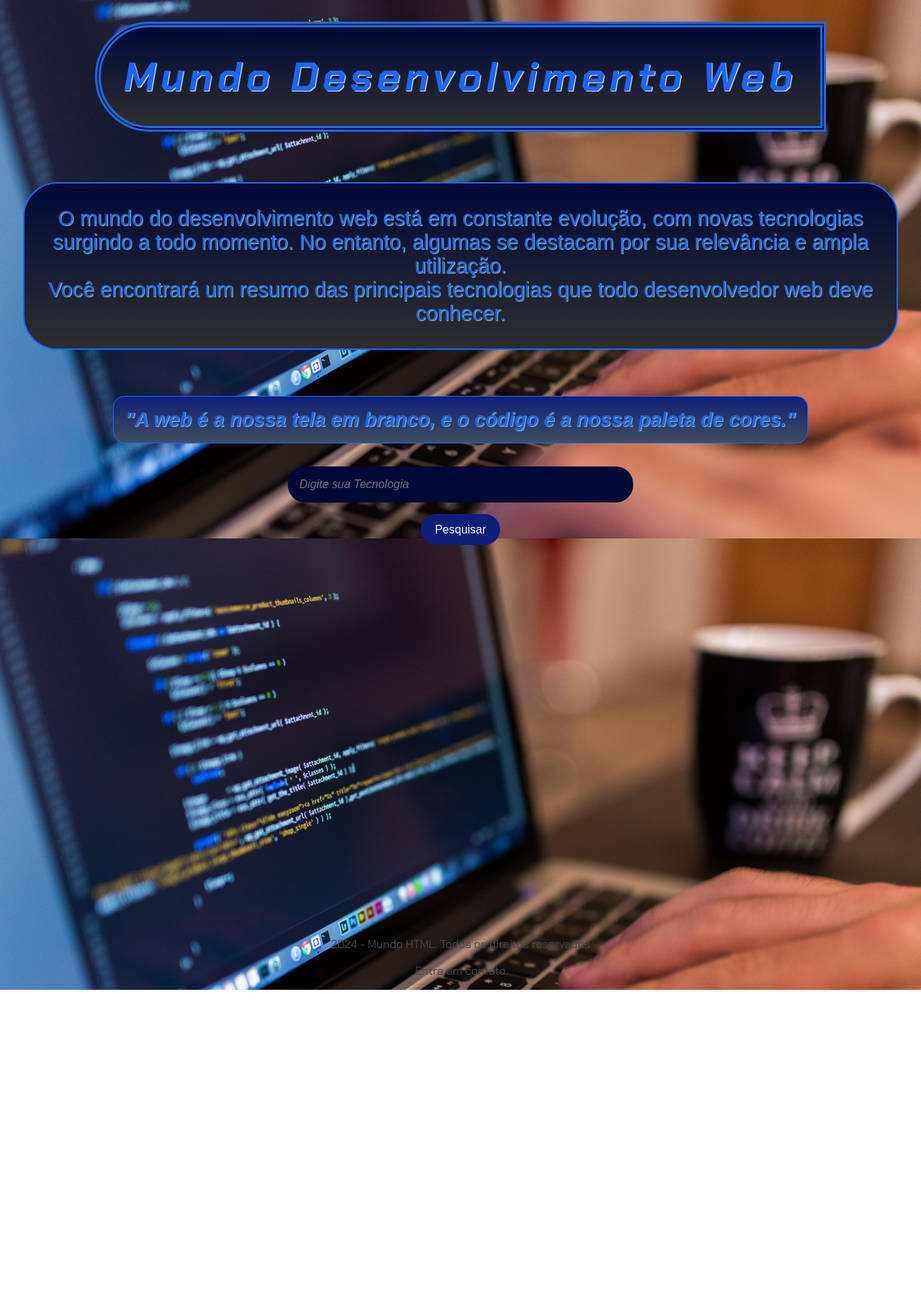
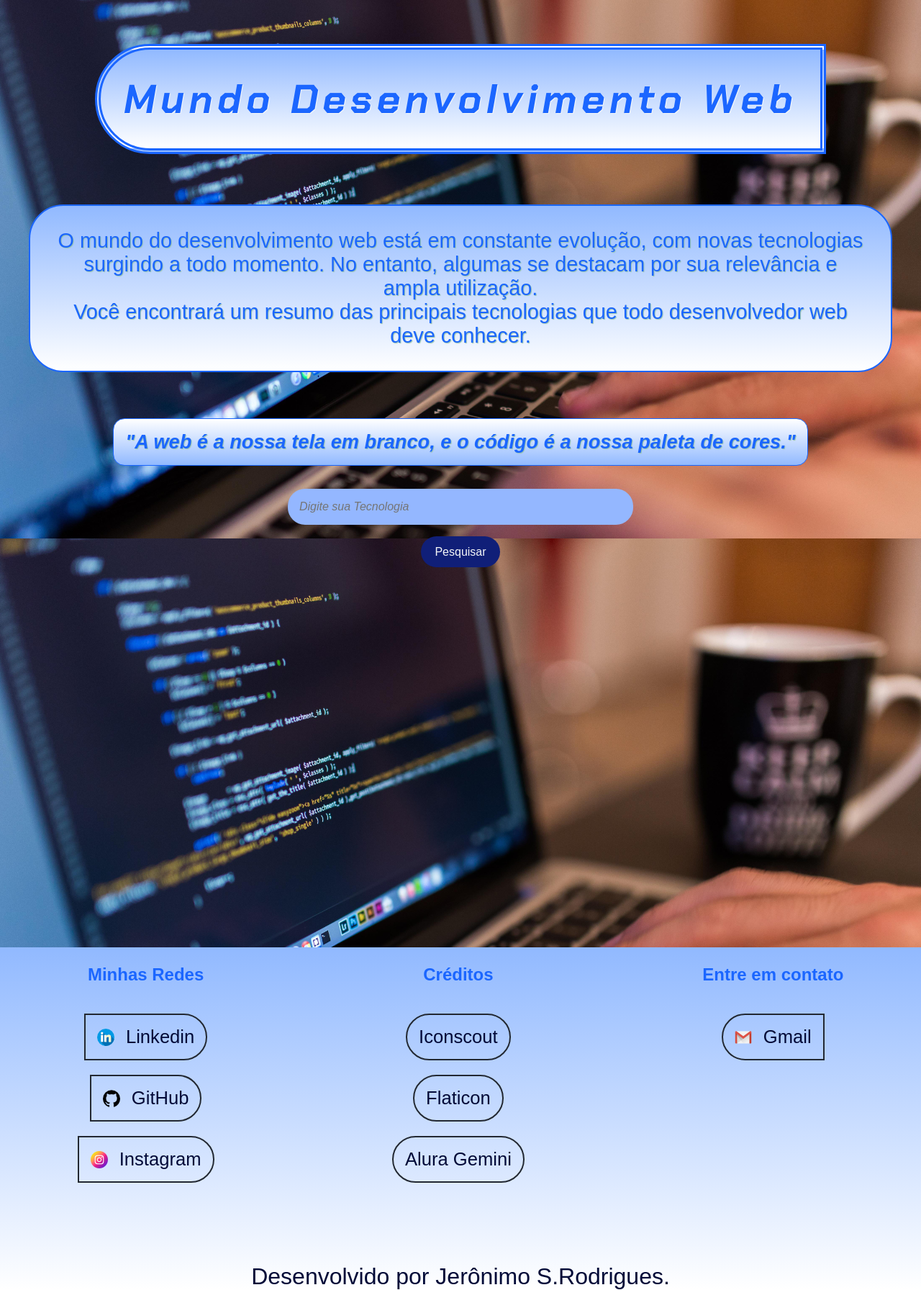
Before and after one commit to JeronimoSantos/Projeto-Imesao-Dev-Gemini, a plain HTML site: page index.html in a window 1280 px wide. Shown: the part 52-1844 px from the top of the page at 72% size. Before the commit the page ends 1427 px from the top, so only its background shows below. Drawn offline with Linux system fonts and the light colour scheme.

Commit message:
Projeto final!

```diff
--- a/index.html
+++ b/index.html
@@ -3,7 +3,7 @@
 <head>
     <meta charset="UTF-8">
     <meta name="viewport" content="width=device-width, initial-scale=1.0">
-    <title>Imersão Dev Gemini</title>
+    <title>Quia Tecnologias Web</title>
     <link rel="shortcut icon" type="imagens/icon" href="./Imagens/local-na-rede-internet.png">
     <link rel="stylesheet" href="style.css">
 </head>
@@ -31,9 +31,36 @@
     <section id="resultados-pesquisa" class="resultados-pesquisa"></section>
 </main>
 
-<footer>
-    <p>2024 - Mundo HTML. Todos os direitos reservados</p>
-    <p>Entre em contato</p>
+<footer class="rodape">
+    <section class="container-rodape">
+        <section class="container-conteudo">
+            <h3 class="rodape-titulo">Minhas Redes</h3>
+                <ul class="rodape-lista">
+                    <li class="lista-item"><a class="rodape-ancora" id="ancora-mouse" href="https://www.linkedin.com/in/jeronimo-s-rodrigues-dev/" title="Linkedin"><img src="/Imagens/Icones/linkedin.png" alt="Rede Social Linkedin">Linkedin</a></li>
+                    <li class="lista-item"><a class="rodape-ancora" id="ancora-mouse" href="https://github.com/JeronimoSantos" title="GitHub"><img src="/Imagens/Icones/github.png" alt="Rede Social GitHub">GitHub</a></li>
+                    <li class="lista-item"><a class="rodape-ancora" id="ancora-mouse" href="https://www.instagram.com/jeronimo_santos_oficial/"  title="Instagram"><img src="/Imagens/Icones/instagram.png" alt=" Rede Social Instagram">Instagram</a></li>
+                </ul>
+        </section>
+
+        <section class="container-conteudo">
+            <h3 class="rodape-titulo">Créditos</h3>
+            <ul class="rodape-lista">
+                <li class="lista-item"><a class="rodape-ancora2" id="ancora-mouse" href="https://iconscout.com/" target="_blank" title="Site de Icones">Iconscout</a></li>
+                <li class="lista-item"><a class="rodape-ancora2" id="ancora-mouse" href="https://www.flaticon.com/br/" target="_blank" title="Site de Icones">Flaticon</a></li>
+                <li class="lista-item"><a class="rodape-ancora2" id="ancora-mouse" href="https://goo.gle/AluraGemini" target="_blank" title="Inteligência Artificial do Google">Alura Gemini</a></li>
+            </ul>
+        </section>
+
+        <section class="container-conteudo">
+            <h3 class="rodape-titulo">Entre em contato</h3>
+            <ul class="rodape-lista">
+                <li class="lista-item"><a class="rodape-ancora3" id="ancora-mouse" href="https://mail.google.com/mail/u/0/?pli=1#inbox?compose=new" target="_blank" title="Gmail"><img src="/Imagens/Icones/gmail.png" alt="Rede Social Gmail">Gmail</a></li>
+            </ul>
+        </section>
+        </section>
+    </section>
+
+    <p class="rodape-paragrafo">Desenvolvido por Jerônimo S.Rodrigues.</p>
 </footer>
 
 <script src="dados.js"></script>
--- a/style.css
+++ b/style.css
@@ -9,13 +9,13 @@ body {
     align-items: center; /* Centraliza os itens horizontalmente */
     justify-content: center; /* Centraliza os itens verticalmente */
     height: 100vh; /* Preenche a altura total da viewport */
-    margin: 0; /* Remove a margem padrão */
+    margin-top: 35rem; /* Remove a margem padrão */
     padding: 0; /* Remove o padding padrão */
-    background-image: url(Imagens/desenvolvimento-web-coffee.jpg);
-    background-size: cover;
-    background-repeat:no-repeat;
-    background-position: center;
-    background-attachment: fixed;
+    background-image: url(Imagens/desenvolvimento-web-coffee.jpg); /* Adiciona uma imagem de fundo */
+    background-size: cover; /* Encontra o melhor tamanho que completa a tela */
+    background-repeat:no-repeat; /* Não deixar repetir a imagem */
+    background-position: center; /* Posiciona a imagem no centro da tela */
+    background-attachment: fixed; /*  A imagem fica fixa na viewport */
 }
 
 /* Estiliza o cabeçalho */
@@ -24,21 +24,35 @@ body {
     flex-flow: column wrap;
     align-items: center;
     justify-content: center;
-    margin-top: 42rem;
 }
 
+/* Estiliza o título h1 */
+.cabecalho-titulo {
+    font-size: 3.5rem; /* Tamanho da fonte */
+    color: #1b66ff; /* Cor do texto */
+    padding: 2rem;
+    border: double 0.50rem #1b66ff;
+    text-shadow: 1px 1px 1px #F5F7F8;
+    border-radius: 20rem 0 0 20rem;
+    background-image: linear-gradient(to bottom, #91b9ff, #ffffff ); /* Cor de fundo da página */
+    font-style: italic; /* Adiciona estilo na font */
+    text-align: center; /* Alinha o texto ao centro */
+    letter-spacing: 0.4rem; /* Espaçamento entre letras */
+}
+
+/* Estiliza os Paraguafos */
 .cabecalho-paragrafo {
-    margin: 2rem;
-    font-size: 1.80rem;
-    font-family: sans-serif;
+    margin: 2rem; /* Defini o espaçamento em volta do elemento */
+    font-size: 1.80rem; /* Defini o tamanho do elemento */
+    font-family: sans-serif; /* Defini estilo da Fonte */
     color: #1b66ff;
-    font-weight: 500;
-    text-shadow: 1px 1px 1px #97c4ad;
-    text-align: center;
-    background-image: linear-gradient(to bottom, #010937, #2e2e2e );
-    border-radius: 3rem;
-    padding: 2rem;
-    border: solid 2px #1b66ff;
+    font-weight: 500; /* Defini a espessura da fonte */
+    text-shadow: 1px 1px 1px #97c4ad; /* Defini a sombra da fonte */
+    text-align: center; /* Alinha os textos no centro */
+    background-image: linear-gradient(to bottom, #91b9ff, #ffffff ); /* Defini a posição de cima e de baixo das cores */
+    border-radius: 3rem; /* Defini o arredondamento dos cantos do conteiner */
+    padding: 2rem; /* Defini o espaçamento de dentro do elemento */
+    border: solid 2px #1b66ff; /* Defini a borda do elemento */
 }
 
 .mensagem-forte {
@@ -50,24 +64,10 @@ body {
     padding: 1rem;
     border: solid 1px #1b66ff;
     border-radius: 1rem;
-    background-image: linear-gradient(to bottom, #101f78, #424e5e);
+    background-image: linear-gradient(to bottom, #ffffff, #91b9ff);
     font-family: sans-serif;
     text-shadow: 1px 1px 1px #97c4ad;
     text-align: center;
-}
-
-/* Estiliza os títulos h1 */
-.cabecalho-titulo {
-    font-size: 3.5rem; /* Tamanho da fonte */
-    color: #1b66ff; /* Cor do texto */
-    padding: 2rem;
-    border: double 0.50rem #1b66ff;
-    text-shadow: 1px 1px 1px #F5F7F8;
-    border-radius: 20rem 0 0 20rem;
-    background-image: linear-gradient(to bottom, #010937, #2e2e2e ); /* Cor de fundo da página */
-    font-style: italic; /* Adiciona estilo na font */
-    text-align: center; /* Alinha o texto ao centro */
-    letter-spacing: 0.4rem; /* Espaçamento entre letras */
 }
 
 /* Estiliza as seções da página */
@@ -81,7 +81,7 @@ section {
 /* Estiliza os inputs dentro das seções */
 section input {
     width: 30rem; /* Largura dos inputs */
-    background-color: #010937;
+    background-color: #94b7ff;
     border: none; /* Remove a borda padrão */
     padding: 1rem; /* Espaçamento interno */
     border-radius: 1.5rem; /* Borda arredondada */
@@ -107,7 +107,7 @@ section button {
 
 /* Adiciona efeito hover ao botão de pesquisa */
 section button:hover {
-    background-color: #010937; /* Muda a cor de fundo ao passar o mouse */
+    background-color: #94b7ff; /* Muda a cor de fundo ao passar o mouse */
     border: solid 1px #F5F7F8;
     box-shadow: 0 4px 8px rgba(0, 0, 0, 0.2); /* Adiciona uma sombra mais intensa */
 }
@@ -124,9 +124,9 @@ section button:hover {
 
 .item-alinhado {
     display: flex;
-    flex-flow: row wrap;
+    flex-flow: row wrap; /* Defini a direção do eixo principal e a quebra de linha */
     align-items: center;
-    gap: 1rem;
+    gap: 1rem; /* Defini o espaço entre os elementos de forma igual */
 }
 
 /* Estiliza cada item de resultado */
@@ -141,15 +141,16 @@ section button:hover {
 
 /* Estiliza os títulos dentro dos itens de resultado */
 .item-resultado h2 {
-    padding-left: 1rem;
+    padding-left: 1rem; /* Defini o espaçamento lateral do elemento */
+    text-align: center;
     font-size: 2.5rem; /* Tamanho da fonte */
     color: #222831; /* Cor do texto */
-    transition: transform 300ms ease-in-out;
+    transition: transform 300ms ease-in-out; /* Defini uma animação no elemento */
 }
 
 .item-resultado h2:hover {
-    cursor: pointer;
-    transform: scale(1.05);
+    cursor: pointer; /* Defini o tipo de cursor quando passar o mouse */
+    transform: scale(1.05); /* Defini a velocidade da animação do elemento */
 }
 
 /* Estiliza os links dentro dos itens de resultado */
@@ -169,21 +170,127 @@ section button:hover {
     text-shadow: 1px 1px 1px #F5F7F8;
     margin: 0.5rem 0; /* Margem acima e abaixo */
     font-size: 1.50rem;
+    text-align: center;
 }
 
 /* Estiliza o rodapé da página */
-footer {
+.rodape {
+    background-image: linear-gradient(to bottom, #91b9ff, #ffffff);
      /* Cor de fundo do rodapé */
     color: #45474B; /* Cor do texto */
-    text-align: center; /* Alinha o texto ao centro */
-    padding: 0; /* Espaçamento interno */
-    width: 100%; /* Largura total da página */
-    bottom: 0; /* Alinha ao fundo da página */
+    text-align: center; /* Alinha ao fundo da página */
+    font-family: Arial, Helvetica, sans-serif;
     font-size: 1rem; /* Tamanho da fonte */
+    width: 100dvw; /* Defini o tamanho da largura em relação a tela do dispositivo */
+}
+
+/* Estiliza os 3 sections do rodape */
+.container-rodape{
+    display: flex;
+    flex-flow: row wrap;
+    align-items:flex-start;
+    justify-content: space-around;
+    color: #1b66ff;
+    gap: 2rem;
+    text-align: center;
+}
+
+/* Estiliza os Elementos h3 e ul */
+.container-conteudo {
+    display: flex;
+    align-items: center;
+    justify-content: center;
+}
+
+/* Estiliza os titulos do rodape */
+.rodape-titulo {
+    text-align: center;
+    font-weight: 700;
+    font-size: 1.50rem;
+    color: #1b66ff;
+
+}
+
+/* Estiliza as linhas da lista */
+.rodape-lista {
+    display: flex;
+    flex-flow: column wrap;
+    justify-content: center;
+    text-align: center;
+    align-items: center;
+    gap: 1.25rem;
+    padding: 0;
+    color: #010937;
+}
+
+/* Estiliza as linhas */
+.lista-item {
+    list-style-type: none; /* Tira os estilos padrão das listas */
+}
+
+/* Estiliza as links */
+.rodape-ancora {
+    display: flex;
+    justify-content: center;
+    align-items: center;
+    text-decoration: none;
+    color: #010937;
+    padding: 1rem;
+    font-size: 1.60rem;
+    border: solid 2px #222831;
+    border-radius: 0 3rem 3rem 0;
+    font-weight: 500;
+    text-align: center;
+    gap: 1rem;
+}
+
+.rodape-ancora2 {
+    display: flex;
+    justify-content: center;
+    align-items: center;
+    text-decoration: none;
+    color: #010937;
+    padding: 1rem;
+    font-size: 1.60rem;
+    border: solid 2px #222831;
+    border-radius: 3rem;
+    font-weight: 500;
+    text-align: center;
+    gap: 1rem;
+}
+
+.rodape-ancora3 {
+    display: flex;
+    justify-content: center;
+    align-items: center;
+    text-decoration: none;
+    color: #010937;
+    padding: 1rem;
+    font-size: 1.60rem;
+    border: solid 2px #222831;
+    border-radius: 3rem 0 0 3rem;
+    font-weight: 500;
+    text-align: center;
+    gap: 1rem;
+}
+
+/* Estiliza quando passa o mouse */
+#ancora-mouse:hover {
+    background-color: #91b9ff;
+    cursor: pointer;
+}
+
+/* Estiliza os paragrafos do rodape */
+.rodape-paragrafo {
+    font-size: 2rem;
+    color: #010937;
+    margin: 0;
 }
 
 @media (max-width: 768px) {
-    h1 {
+    .cabecalho-titulo {
+        margin-top: 8rem;
+        text-align: center;
         font-size: 2rem; /* Tamanho da fonte em telas menores */
         letter-spacing: 0.2rem; /* Espaçamento entre letras em telas menores */
     }
@@ -201,13 +308,26 @@ footer {
     .item-resultado h2 {
         font-size: 1.3rem; /* Tamanho da fonte dos títulos em telas menores */
     }
+
+    .descricao-meta {
+        font-size: 1rem;
+        text-align: center;
+    }
+}
+
+@media (max-width: 560px) {
+    .cabecalho-titulo {
+        margin-top: 2rem;
+    }
 }
 
 /* Responsividade para celulares */
 @media (max-width: 480px) {
 
-    h1 {
+    .cabecalho-titulo {
+        margin-top: 30rem;
         font-size: 1.8rem; /* Tamanho da fonte em telas pequenas */
+        text-align: center;
         letter-spacing: 0.1rem; /* Espaçamento entre letras em telas pequenas */
     }
 
@@ -229,7 +349,12 @@ footer {
         font-size: 1.1rem; /* Tamanho da fonte dos títulos em telas pequenas */
     }
 
-    footer {
+    .descricao-meta {
+        font-size: 1rem;
+        text-align: center;
+    }
+
+    .rodape {
         font-size: 0.9rem; /* Tamanho da fonte do rodapé em telas pequenas */
     }
 }
```
Also changed, not shown: Imagens/Icones/github.png (added), Imagens/Icones/gmail.png (added), Imagens/Icones/instagram.png (added), Imagens/Icones/linkedin.png (added).
